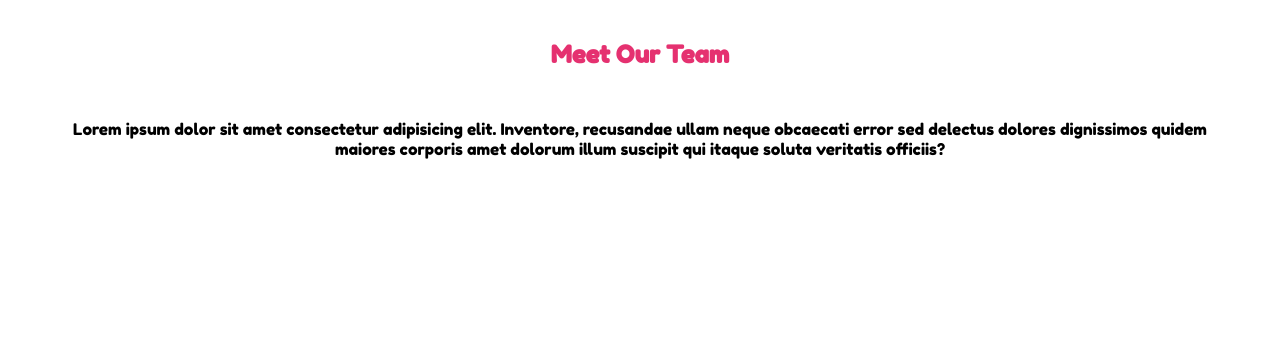
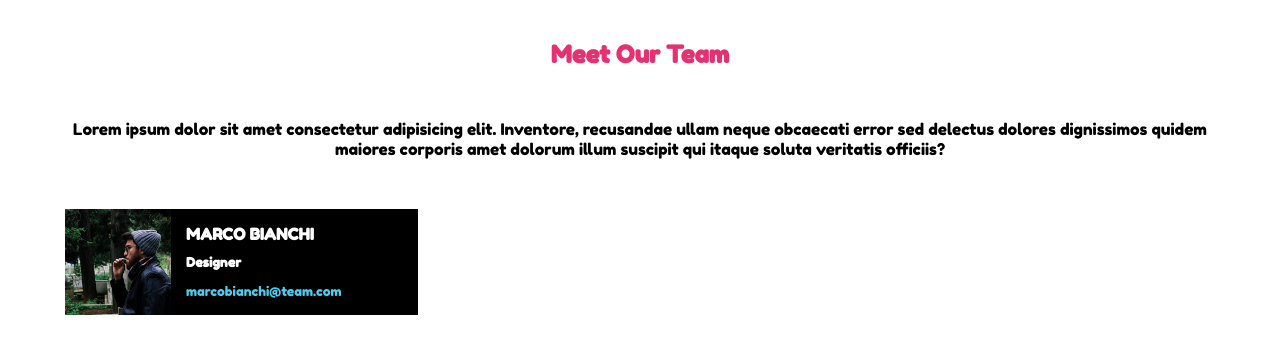
Before and after one commit to RiccardoBernardi1/html-css-float-cards, a plain HTML site: page index.html in a window 1280 px wide. Drawn offline with Linux system fonts and the light colour scheme.

Commit message:
aggiunta prima card

```diff
--- a/css/style.css
+++ b/css/style.css
@@ -16,7 +16,7 @@
 }
 /* TIPOGRAPHY */
 body {
-    font-family:'Fredoka One'
+    font-family:'Fredoka One' ;
 }
 h1 {
     padding: 40px 0px 50px;
@@ -24,8 +24,36 @@ h1 {
 }
 h2,h3{
     color: white;
+    font-size:medium;
+}
+a,h3{
+    font-size:small;
+}
+a{
+    color: #4dccf2;
+    text-decoration: none;
 }
 /* MAIN */
+/* TITOLO */
 .titolo{
     text-align: center;
 }
+/* CARDS */
+.card {
+    width: calc(33.33% - 30px);
+    background-color: black;
+    display: inline-block;
+    margin: 50px 15px 0px 0px;
+}
+.foto {
+    float: left;
+    width: 30%;
+    height: 100%;
+}
+.info{
+    float: left;
+    padding: 15px 15px;
+}
+h2,h3{
+    padding-bottom: 10px;
+}
--- a/index.html
+++ b/index.html
@@ -17,7 +17,16 @@
                 <h1>Meet Our Team</h1>
                 <p>Lorem ipsum dolor sit amet consectetur adipisicing elit. Inventore, recusandae ullam neque obcaecati error sed delectus dolores dignissimos quidem maiores corporis amet dolorum illum suscipit qui itaque soluta veritatis officiis?</p>
             </div>
-
+            <div class="clearfix">
+                <div class="card">
+                    <img class="foto" src="img/male1.png" alt="Foto Marco">
+                    <div class="info">
+                        <h2 class="padding">MARCO BIANCHI</h2>
+                        <h3 class="padding">Designer</h3>
+                        <a href="mailto:someone@yoursite.com">marcobianchi@team.com</a>
+                    </div>
+                </div>
+            </div>
         </section>
     </main>
 </body>
```
